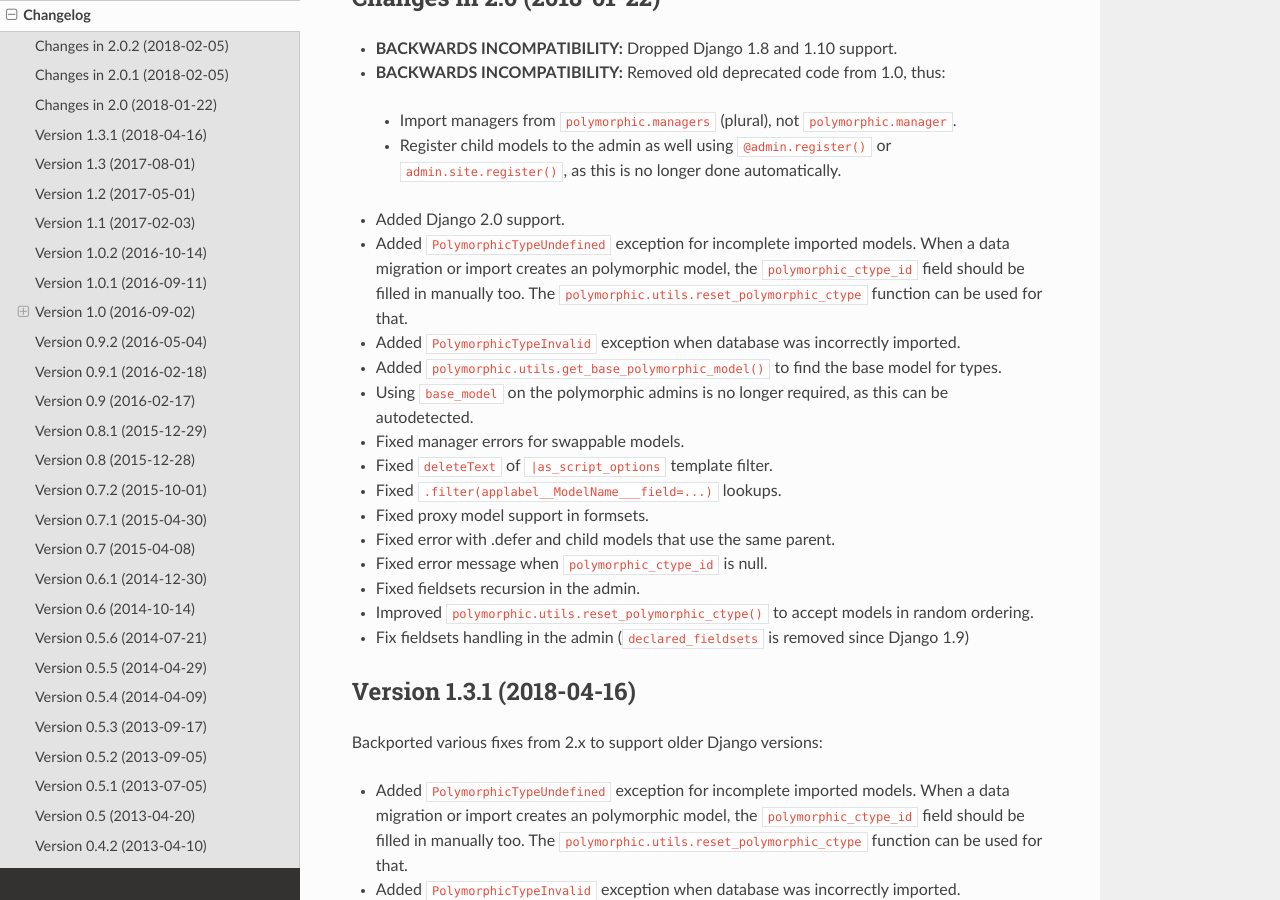
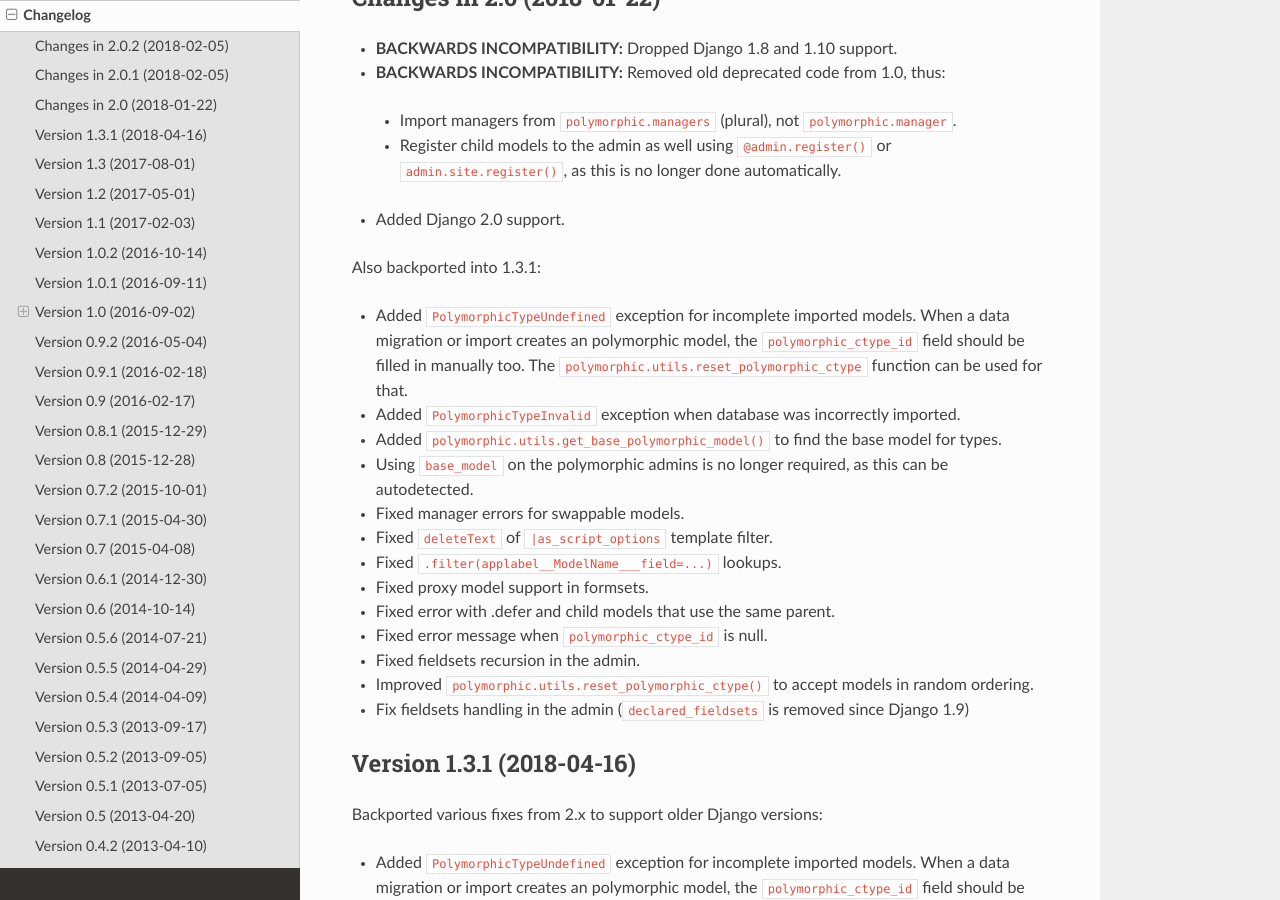
Before and after one commit to jazzband/django-polymorphic, a Sphinx documentation site: the page built from docs/changelog.rst, in a window 1280 px wide and 900 px high, scrolled down 633 px. Built offline with Sphinx 7.4.7 and the Read the Docs theme 2.0.0, drawn with Linux system fonts in a browser that asks for light colours.

Commit message:
Further highlight the differences between 1.3.1 and 2.0

```diff
--- a/docs/changelog.rst
+++ b/docs/changelog.rst
@@ -33,6 +33,9 @@
    as this is no longer done automatically.
 
 * Added Django 2.0 support.
+
+Also backported into 1.3.1:
+
 * Added ``PolymorphicTypeUndefined`` exception for incomplete imported models.
   When a data migration or import creates an polymorphic model,
   the ``polymorphic_ctype_id`` field should be filled in manually too.
```
